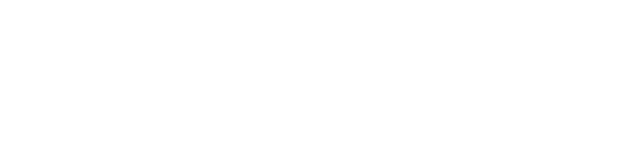
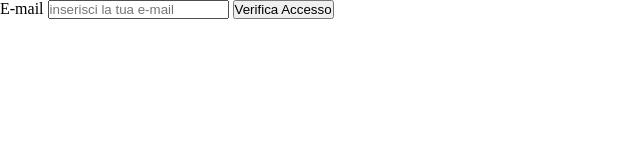
Before and after one commit to IvanTorzoni/js-mail-dadi, a plain HTML site: page Mail/index.html in a window 1280 px wide. Shown: the whole page, without its empty margins (0-640 px from the left). Drawn offline with Linux system fonts and the light colour scheme.

Commit message:
feat: added input and button for user in HTML page

```diff
--- a/Mail/index.html
+++ b/Mail/index.html
@@ -10,6 +10,12 @@
 </head>
 <body>
 
+    <label for="email">E-mail</label>
+    <input id="email" type="email" placeholder="inserisci la tua e-mail">
+    <button id="send-btn">Verifica Accesso </button>
+
+
+    <div id="result"></div>
     <!-- script -->
     <script src="./js/script.js"></script>
 </body>
--- a/Mail/js/script.js
+++ b/Mail/js/script.js
@@ -1,2 +1,2 @@
 // TEST
-alert("Ciao")
+// alert("Ciao")
```
Also changed, not shown: 1 other file.
